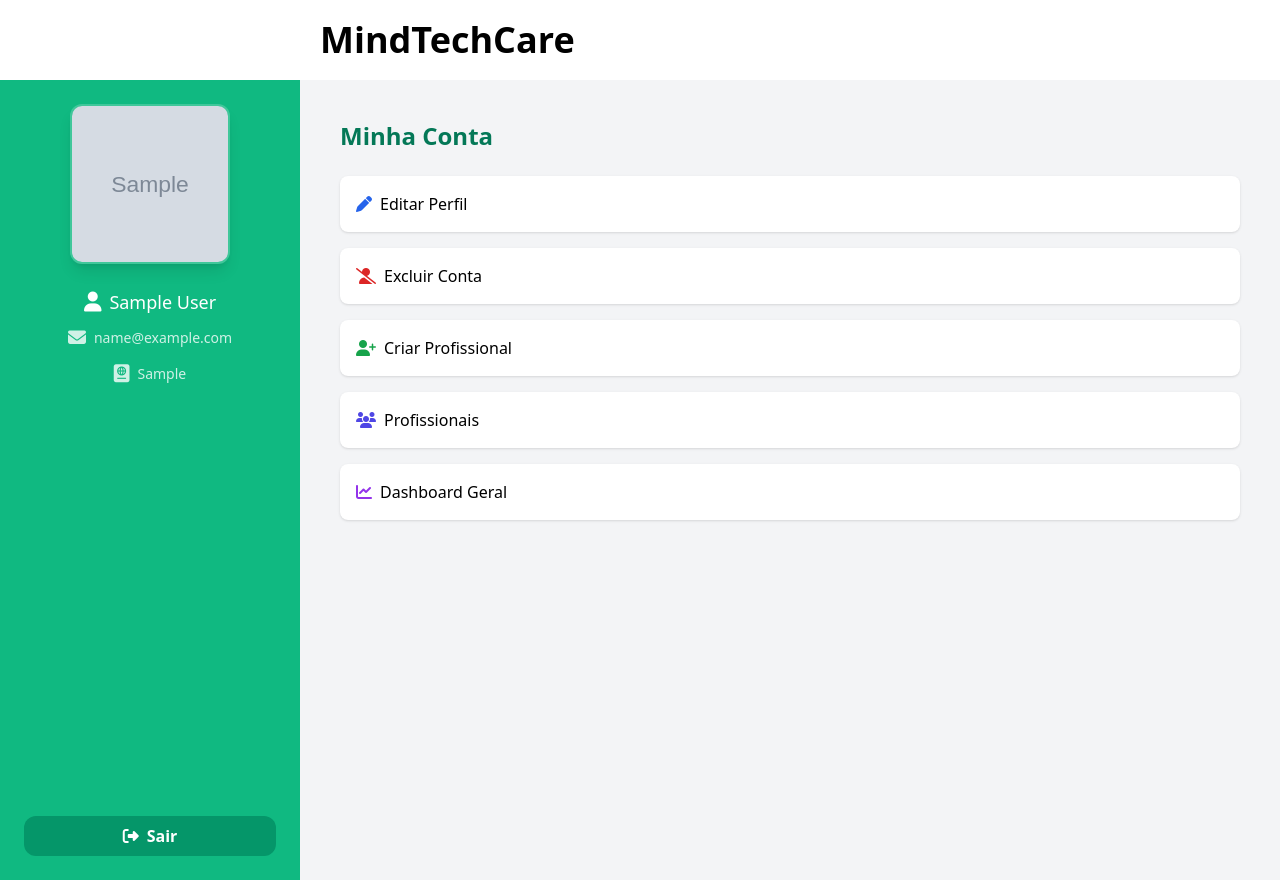
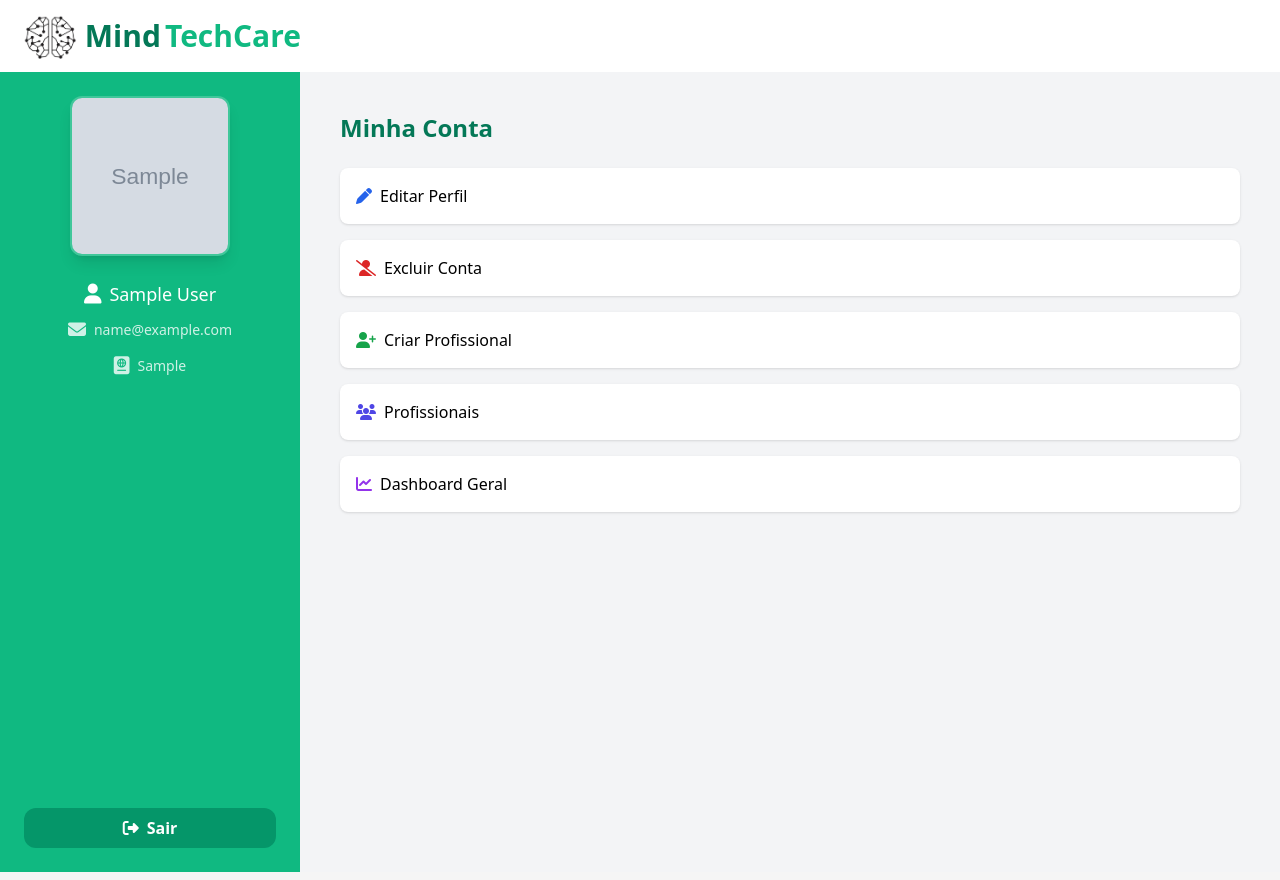
Before and after one commit to LisboaNi/MindTechCare, a Django app: page /accounts/profile/ in a window 1280 px wide. Run offline with Django 5.2, Linux system fonts and the light colour scheme; a user stored in the database is signed in; tables that the repository leaves empty hold one stand-in row (values such as "Sample post"); grey boxes marked "Sample" are stand-in pictures.

Commit message:
Mudança profile

```diff
--- a/mindtechcare/static/css/output.css
+++ b/mindtechcare/static/css/output.css
@@ -689,6 +689,10 @@ video {
   margin-bottom: 2rem;
 }
 
+.ml-10 {
+  margin-left: 2.5rem;
+}
+
 .mr-2 {
   margin-right: 0.5rem;
 }
@@ -713,6 +717,10 @@ video {
   margin-top: auto;
 }
 
+.ml-4 {
+  margin-left: 1rem;
+}
+
 .block {
   display: block;
 }
@@ -761,6 +769,10 @@ video {
   height: 2.5rem;
 }
 
+.h-14 {
+  height: 3.5rem;
+}
+
 .h-20 {
   height: 5rem;
 }
@@ -903,6 +915,10 @@ video {
 
 .justify-between {
   justify-content: space-between;
+}
+
+.gap-1 {
+  gap: 0.25rem;
 }
 
 .gap-10 {
@@ -1034,11 +1050,6 @@ video {
   background-color: rgb(4 120 87 / var(--tw-bg-opacity, 1));
 }
 
-.bg-black {
-  --tw-bg-opacity: 1;
-  background-color: rgb(0 0 0 / var(--tw-bg-opacity, 1));
-}
-
 .bg-emerald-600 {
   --tw-bg-opacity: 1;
   background-color: rgb(5 150 105 / var(--tw-bg-opacity, 1));
@@ -1278,6 +1289,11 @@ video {
 .text-\[\#047857\] {
   --tw-text-opacity: 1;
   color: rgb(4 120 87 / var(--tw-text-opacity, 1));
+}
+
+.text-\[\#10b981\] {
+  --tw-text-opacity: 1;
+  color: rgb(16 185 129 / var(--tw-text-opacity, 1));
 }
 
 .text-\[\#a7f3d0\] {
--- a/mindtechcare/templates/accounts/user_profile.html
+++ b/mindtechcare/templates/accounts/user_profile.html
@@ -2,9 +2,14 @@
 {% load static %}
 {% block content %}
     <header class="bg-white shadow-md">
-        <nav class="flex items-center justify-between px-80 mx-auto py-5">
-            <div class="text-4xl font-bold">
-                <h1>MindTechCare</h1>
+        <nav class="flex items-center justify-between py-2">
+            <div class="flex items-center text-3xl font-bold ml-4">
+                <img src="{% static "images/logo.png" %}" alt="" class="w-18 h-14 ">
+                <h1 class="font-bold text-3xl flex gap-1">
+                    <span class="text-[#047857]">Mind</span>
+                    <span class="text-[#10b981] font-semibold">TechCare</span>
+                </h1>
+
             </div>
         </nav>
     </header>
```
Also changed, not shown: mindtechcare/src/dashboard/views.py (+23 -13 lines), mindtechcare/static/images/logo.png (added), package-lock.json.
